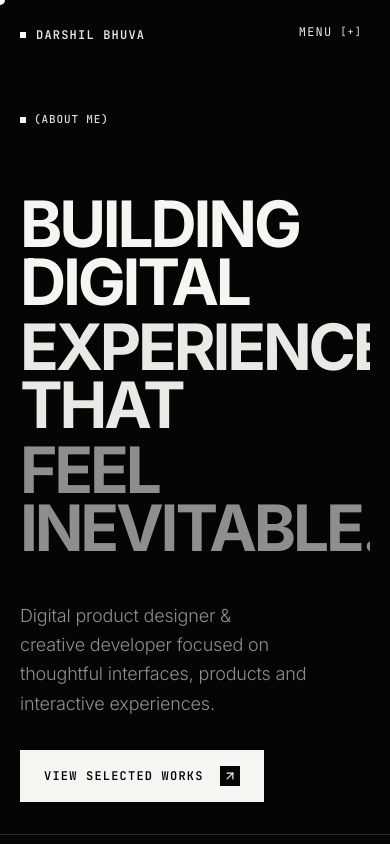
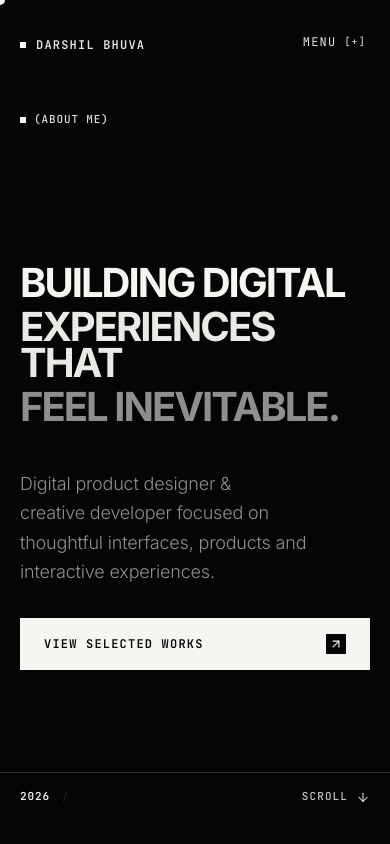
Before and after one commit to designer-darshil/scrillo-designer, a React (Vite) app: page / in a window 390 px wide. Shown: the top 844 px of the page. Built offline with nearby package versions, Linux system fonts and the light colour scheme.

Commit message:
feat(responsive): mobile and responsive layout optimizations across 320px-1920px viewports

```diff
--- a/src/components/Header/Header.tsx
+++ b/src/components/Header/Header.tsx
@@ -176,12 +176,12 @@ export const Header: React.FC<HeaderProps> = ({
               })}
             </nav>
 
-            {/* Mobile Menu Trigger */}
+            {/* Mobile Menu Trigger (44px touch target) */}
             <div className="md:hidden pointer-events-auto">
               <button
                 type="button"
                 onClick={() => setIsMobileMenuOpen(!isMobileMenuOpen)}
-                className="flex items-center gap-2 py-1 px-2 text-xs font-mono uppercase tracking-widest text-white/90 hover:text-white focus-visible:outline focus-visible:outline-1 focus-visible:outline-white"
+                className="min-h-[44px] min-w-[44px] flex items-center justify-end gap-2 py-2 px-1 text-xs font-mono uppercase tracking-widest text-white/90 hover:text-white focus-visible:outline focus-visible:outline-1 focus-visible:outline-white"
                 aria-label={isMobileMenuOpen ? 'Close Menu' : 'Open Menu'}
                 aria-expanded={isMobileMenuOpen}
               >
--- a/src/index.css
+++ b/src/index.css
@@ -152,37 +152,40 @@
 
   /* TYPOGRAPHY UTILITY CLASSES */
 
-  /* Display: clamp(4rem, 8vw, 9rem) line-height: 0.88-0.95 letter-spacing: -0.05em */
+  /* Display: clamp(2.5rem, 7.5vw, 9rem) line-height: 0.88-0.95 letter-spacing: -0.05em */
   .text-display {
     font-family: 'General Sans', 'Inter', sans-serif;
-    font-size: clamp(4rem, 8vw, 9rem);
+    font-size: clamp(2.5rem, 7.5vw, 9rem);
     line-height: 0.90;
     letter-spacing: -0.05em;
     font-weight: 700;
     text-transform: uppercase;
     color: var(--foreground);
+    word-break: break-word;
   }
 
-  /* Section Headings: clamp(3rem, 6vw, 7rem) */
+  /* Section Headings: clamp(2.25rem, 6vw, 7rem) */
   .text-heading-section {
     font-family: 'General Sans', 'Inter', sans-serif;
-    font-size: clamp(3rem, 6vw, 7rem);
+    font-size: clamp(2.25rem, 6vw, 7rem);
     line-height: 0.92;
     letter-spacing: -0.04em;
     font-weight: 700;
     text-transform: uppercase;
     color: var(--foreground);
+    word-break: break-word;
   }
 
-  /* Project Headings: clamp(2rem, 4vw, 5rem) */
+  /* Project Headings: clamp(1.75rem, 4.5vw, 5rem) */
   .text-heading-project {
     font-family: 'General Sans', 'Inter', sans-serif;
-    font-size: clamp(2rem, 4vw, 5rem);
+    font-size: clamp(1.75rem, 4.5vw, 5rem);
     line-height: 0.95;
     letter-spacing: -0.03em;
     font-weight: 600;
     text-transform: uppercase;
     color: var(--foreground);
+    word-break: break-word;
   }
 
   /* Body text: 18-24px */
--- a/src/sections/ContactCTA/ContactCTA.tsx
+++ b/src/sections/ContactCTA/ContactCTA.tsx
@@ -161,16 +161,16 @@ export const ContactCTA: React.FC = () => {
           </p>
 
           {/* Primary CTA Button with Magnetic Pull & Inverted Color Hover */}
-          <div ref={ctaBtnRef} className="pt-4 sm:pt-6">
-            <MagneticButton strength={0.35} href={`mailto:${email}?subject=Project%20Inquiry`}>
+          <div ref={ctaBtnRef} className="pt-4 sm:pt-6 w-full sm:w-auto">
+            <MagneticButton strength={0.35} href={`mailto:${email}?subject=Project%20Inquiry`} className="w-full sm:w-auto">
               <a
                 href={`mailto:${email}?subject=Project%20Inquiry`}
                 data-cursor="cta"
                 data-cursor-text="OPEN →"
-                className="group inline-flex items-center gap-4 sm:gap-6 px-8 sm:px-12 py-5 sm:py-7 bg-foreground text-background border border-foreground font-mono text-sm sm:text-base font-bold uppercase tracking-widest hover:bg-transparent hover:text-foreground transition-all duration-300 focus-visible:outline focus-visible:outline-1 focus-visible:outline-foreground"
+                className="group w-full sm:w-auto min-h-[52px] inline-flex items-center justify-between sm:justify-center gap-4 sm:gap-6 px-8 sm:px-12 py-5 sm:py-7 bg-foreground text-background border border-foreground font-mono text-xs sm:text-base font-bold uppercase tracking-widest hover:bg-transparent hover:text-foreground transition-all duration-300 focus-visible:outline focus-visible:outline-1 focus-visible:outline-foreground"
               >
                 <span>START A PROJECT</span>
-                <div className="w-6 h-6 flex items-center justify-center text-background group-hover:text-foreground group-hover:translate-x-2 transition-all duration-300">
+                <div className="w-6 h-6 flex items-center justify-center text-background group-hover:text-foreground group-hover:translate-x-2 transition-all duration-300 shrink-0">
                   <ArrowRight className="w-5 h-5" />
                 </div>
               </a>
--- a/src/sections/Hero/Hero.tsx
+++ b/src/sections/Hero/Hero.tsx
@@ -190,8 +190,8 @@ export const Hero: React.FC<HeroProps> = ({ onHoverStateChange }) => {
             </div>
 
             {/* Primary CTA (View Selected Works) */}
-            <div ref={ctaRef} className="lg:col-span-5 xl:col-span-6 flex items-center lg:justify-end">
-              <MagneticButton onClick={scrollToWorks} strength={0.3}>
+            <div ref={ctaRef} className="lg:col-span-5 xl:col-span-6 flex items-center lg:justify-end w-full sm:w-auto">
+              <MagneticButton onClick={scrollToWorks} strength={0.3} className="w-full sm:w-auto">
                 <button
                   type="button"
                   onClick={scrollToWorks}
@@ -199,7 +199,7 @@ export const Hero: React.FC<HeroProps> = ({ onHoverStateChange }) => {
                   data-cursor-text="OPEN →"
                   onMouseEnter={() => onHoverStateChange?.(true, 'link')}
                   onMouseLeave={() => onHoverStateChange?.(false)}
-                  className="group flex items-center gap-4 px-6 sm:px-8 py-4 sm:py-5 bg-foreground text-background font-mono text-xs sm:text-sm font-semibold uppercase tracking-widest hover:bg-[#E0E0DC] transition-colors focus-visible:outline focus-visible:outline-1 focus-visible:outline-foreground"
+                  className="group w-full sm:w-auto min-h-[48px] flex items-center justify-between sm:justify-center gap-4 px-6 sm:px-8 py-4 sm:py-5 bg-foreground text-background font-mono text-xs sm:text-sm font-semibold uppercase tracking-widest hover:bg-[#E0E0DC] transition-colors focus-visible:outline focus-visible:outline-1 focus-visible:outline-foreground"
                 >
                   <span>VIEW SELECTED WORKS</span>
                   <div className="w-5 h-5 flex items-center justify-center bg-background text-foreground group-hover:rotate-45 transition-transform duration-300">
--- a/tailwind.config.js
+++ b/tailwind.config.js
@@ -20,14 +20,14 @@ export default {
         mono: ['"JetBrains Mono"', 'monospace'],
       },
       fontSize: {
-        // Display: clamp(4rem, 8vw, 9rem) line-height: 0.88-0.95, letter-spacing: -0.05em
-        display: ['clamp(4rem, 8vw, 9rem)', { lineHeight: '0.9', letterSpacing: '-0.05em' }],
+        // Display: clamp(2.5rem, 7.5vw, 9rem) line-height: 0.88-0.95, letter-spacing: -0.05em
+        display: ['clamp(2.5rem, 7.5vw, 9rem)', { lineHeight: '0.9', letterSpacing: '-0.05em' }],
 
-        // Section headings: clamp(3rem, 6vw, 7rem)
-        'heading-section': ['clamp(3rem, 6vw, 7rem)', { lineHeight: '0.92', letterSpacing: '-0.04em' }],
+        // Section headings: clamp(2.25rem, 6vw, 7rem)
+        'heading-section': ['clamp(2.25rem, 6vw, 7rem)', { lineHeight: '0.92', letterSpacing: '-0.04em' }],
 
-        // Project headings: clamp(2rem, 4vw, 5rem)
-        'heading-project': ['clamp(2rem, 4vw, 5rem)', { lineHeight: '0.95', letterSpacing: '-0.03em' }],
+        // Project headings: clamp(1.75rem, 4.5vw, 5rem)
+        'heading-project': ['clamp(1.75rem, 4.5vw, 5rem)', { lineHeight: '0.95', letterSpacing: '-0.03em' }],
 
         // Body: 18-24px
         'body-editorial': ['clamp(1.125rem, 1.25vw, 1.5rem)', { lineHeight: '1.5', letterSpacing: '-0.01em' }],
```
